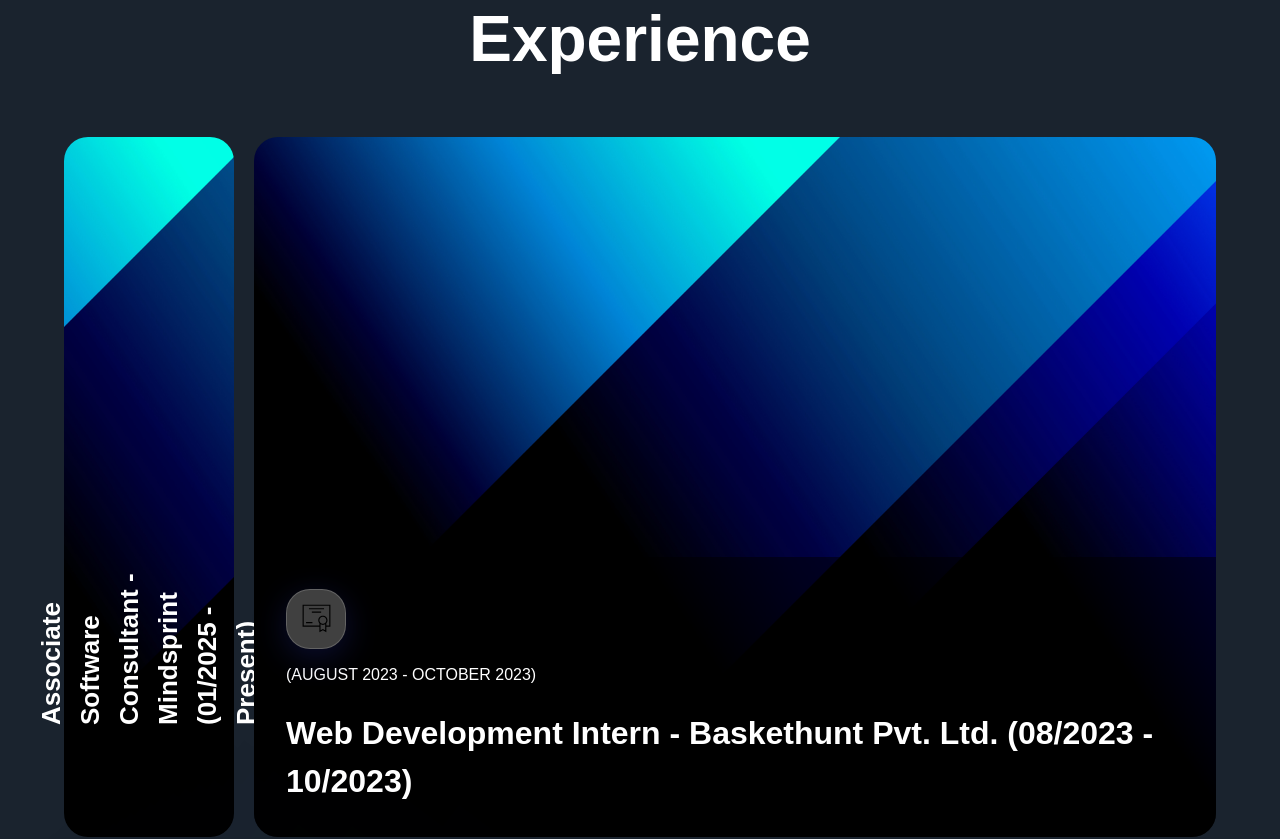
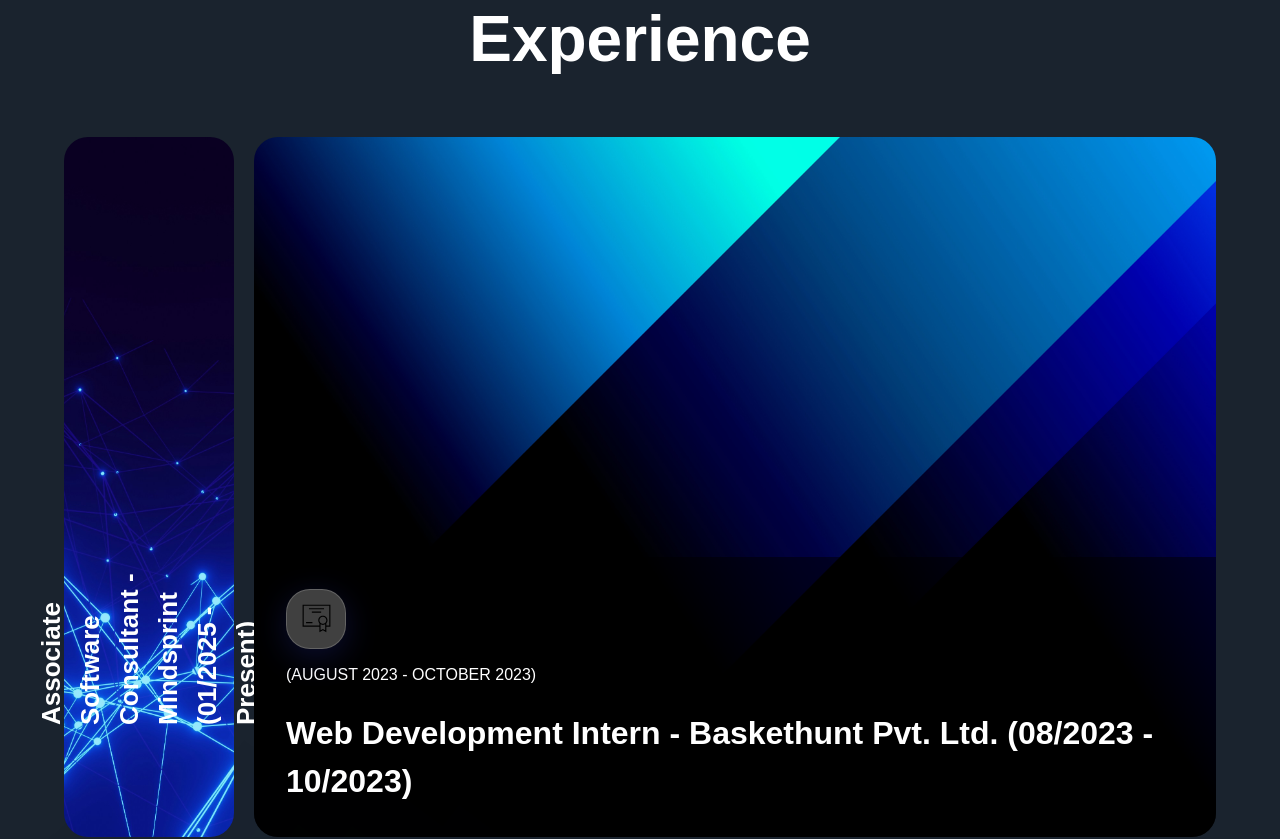
Before and after one commit to Shashwat2244/portfolio, a Next.js app in the folder project_metaverse-main/: page / in a window 1280 px wide. Shown: the part 4660-5499 px from the top of the page. Built offline with nearby package versions, Linux system fonts and the light colour scheme; a web font is replaced by a local one.

Commit message:
Update index.js
Added bg2

```diff
--- a/project_metaverse-main/constants/index.js
+++ b/project_metaverse-main/constants/index.js
@@ -46,7 +46,7 @@
 export const experienceFeatures = [
   {
     id: 'exp-2',
-    imgUrl: '/bg1.jpg',
+    imgUrl: '/bg2.jpg',
     title: 'Associate Software Consultant - Mindsprint (01/2025 - Present)',
   },{
     id: 'exp-1',
```
